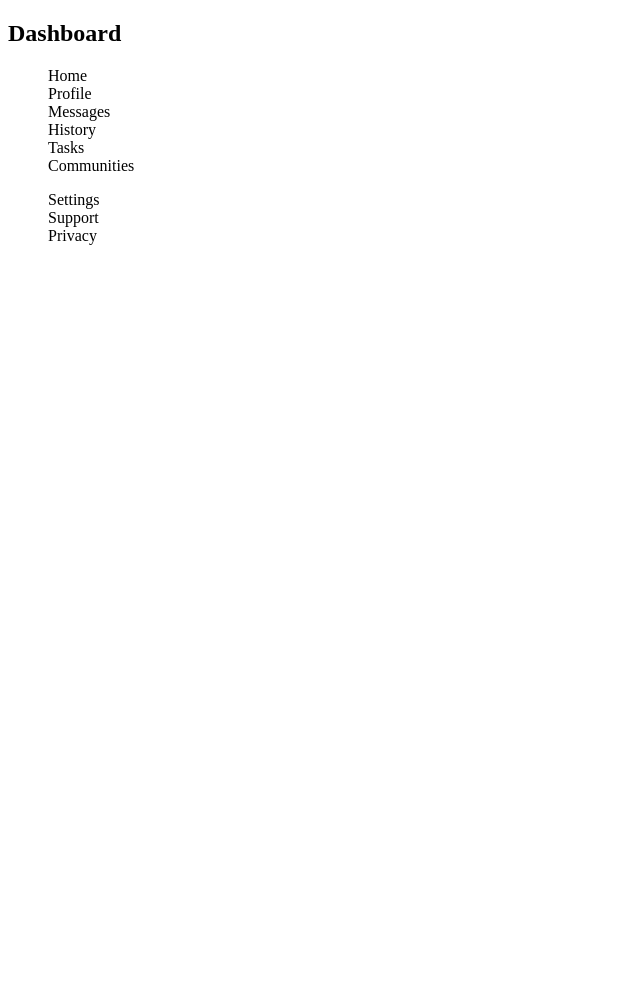
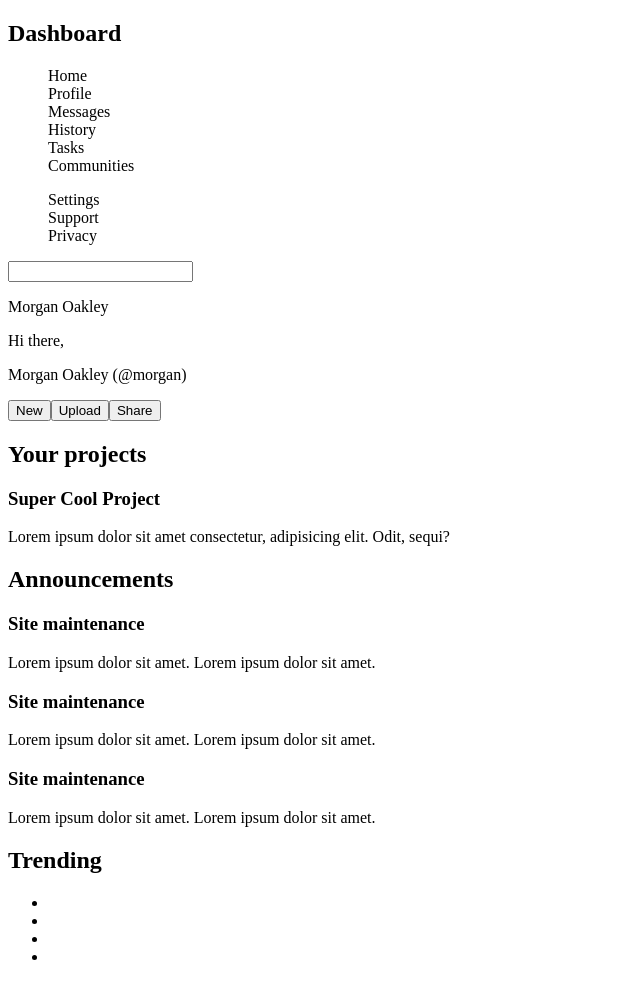
Before and after one commit to boredmangetspaid/admin-dashboard, a plain HTML site: page index.html in a window 1280 px wide. Shown: the whole page, without its empty margins (0-640 px from the left). Before the commit the page ends 800 px from the top, so only its background shows below. Drawn offline with Linux system fonts and the light colour scheme.

Commit message:
added html for dashboard layout

```diff
--- a/index.html
+++ b/index.html
@@ -13,7 +13,6 @@
 </head>
 
 <body>
-    <div class="card">
     <nav>
         <h2>Dashboard</h2>
         <div class="main-nav">
@@ -34,7 +33,50 @@
             </ul>
         </div>
     </nav>
+    <section class="profile">
+        <input type="text">
+        <div class="avatar">
+            <p>Morgan Oakley</p>
         </div>
+        <div class="greeting">
+            <p class="greet">Hi there,</p>
+            <p class="user-big">Morgan Oakley (@morgan)</p>
+        </div>
+        <button>New</button><button>Upload</button><button>Share</button>
+    </section>
+    <section class="projects">
+        <h2>Your projects</h2>
+        <div class="card">
+            <h3 class="project-title">Super Cool Project</h3>
+            <p class="card-description">Lorem ipsum dolor sit amet consectetur, adipisicing elit. Odit, sequi?</p>
+            <div class="media">
+            </div>
+        </div>
+    </section>
+    <section class="Announcements">
+        <h2>Announcements</h2>
+        <div class="announcement-widget">
+            <h3>Site maintenance</h3>
+            <p>Lorem ipsum dolor sit amet. Lorem ipsum dolor sit amet.</p>
+        </div>
+        <div class="announcement-widget">
+            <h3>Site maintenance</h3>
+            <p>Lorem ipsum dolor sit amet. Lorem ipsum dolor sit amet.</p>
+        </div>
+        <div class="announcement-widget">
+            <h3>Site maintenance</h3>
+            <p>Lorem ipsum dolor sit amet. Lorem ipsum dolor sit amet.</p>
+        </div>
+    </section>
+    <section class="Trending">
+        <h2>Trending</h2>
+        <ul>
+            <li></li>
+            <li></li>
+            <li></li>
+            <li></li>
+        </ul>
+    </section>
 </body>
 
 </html>
```
Also changed, not shown: Resources/dashboard-project.png (added). Lines whose indentation alone changed are shown as unchanged.
